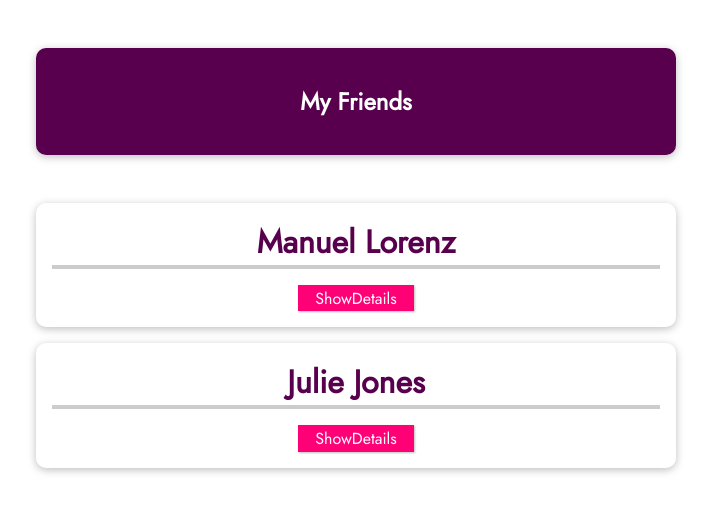
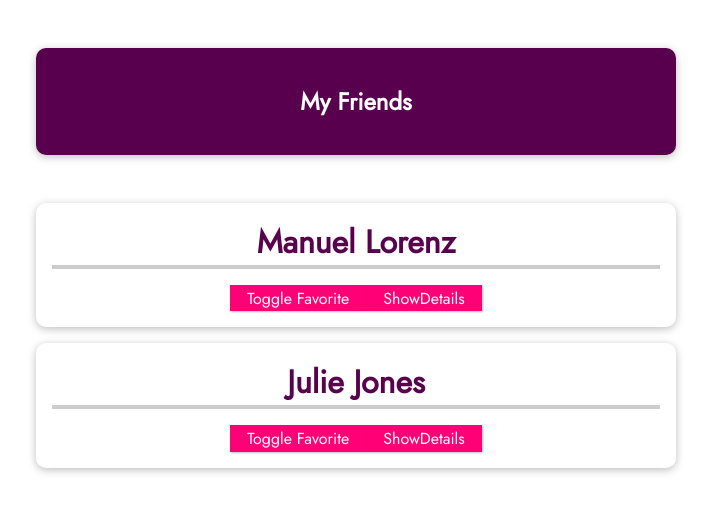
Before and after one commit to panaram1ks/vue-01-starting-project, a Vue app in the folder vue-first-web-app/vue-first-app/: page / in a window 1280 px wide. Shown: the top 512 px of the page, without its empty margins (284-995 px from the left). Built offline with nearby package versions, Linux system fonts and the light colour scheme.

Commit message:
Validation Props

```diff
--- a/vue-first-web-app/vue-first-app/src/App.vue
+++ b/vue-first-web-app/vue-first-app/src/App.vue
@@ -8,7 +8,8 @@
             <friend-contact
                 name="Manuel Lorenz"
                 phone-number="01234 78992"
-                email-address="manuel@localhost.com">
+                email-address="manuel@localhost.com"
+                is-favorite="100">
             </friend-contact>
 
             <friend-contact
--- a/vue-first-web-app/vue-first-app/src/components/FriendContact.vue
+++ b/vue-first-web-app/vue-first-app/src/components/FriendContact.vue
@@ -1,6 +1,9 @@
 <template>
     <li>
-        <h2>{{ name }}</h2>
+        <!-- <p>{{ isFavorite }}</p> -->
+        <h2>{{ name }} {{ friendIsFavorite === '1' ? '(Favorite)' : '' }}</h2>
+        <!-- <h2>{{ name }} {{ isFavorite === '1' ? '(Favorite)' : '' }}</h2> -->
+        <button @click="toggleFavorite">Toggle Favorite</button>
         <button @click="toggleDetails">{{ buttonTitle }}</button>
         <ul v-if="detailsAreVisible">
             <li><strong>Phone:</strong>{{ phoneNumber }}</li>
@@ -11,20 +14,51 @@
 
 <script>
 export default {
-    props: [
-        'name',
-        'phoneNumber',
-        'emailAddress'
-    ],
+    // props: ['name', 'phoneNumber', 'emailAddress', 'isFavorite'],
+    props: {
+        name: {
+            type: String,
+            required: true,
+        },
+        phoneNumber: {
+            type: String,
+            required: true,
+        },
+        emailAddress: String,
+        isFavorite: {
+            type: String,
+            required: false,
+            default: '0',
+            validator: function (value) {
+                return value === '1' || value === '0';
+            }
+        },
+    },
     data() {
         return {
             detailsAreVisible: false,
+            friendIsFavorite: this.isFavorite,
         };
     },
     methods: {
         toggleDetails() {
             this.detailsAreVisible = !this.detailsAreVisible;
             console.log(this.phoneNumber);
+        },
+        // We can't change data from down to up!!!!!
+        // toggleFavorite() {
+        //     if (this.isFavorite === '1') {
+        //         this.isFavorite = '0';
+        //     } else {
+        //         this.isFavorite = '1';
+        //     }
+        // }
+        toggleFavorite() {
+            if (this.friendIsFavorite === '1') {
+                this.friendIsFavorite = '0';
+            } else {
+                this.friendIsFavorite = '1';
+            }
         }
     },
     computed: {
```
